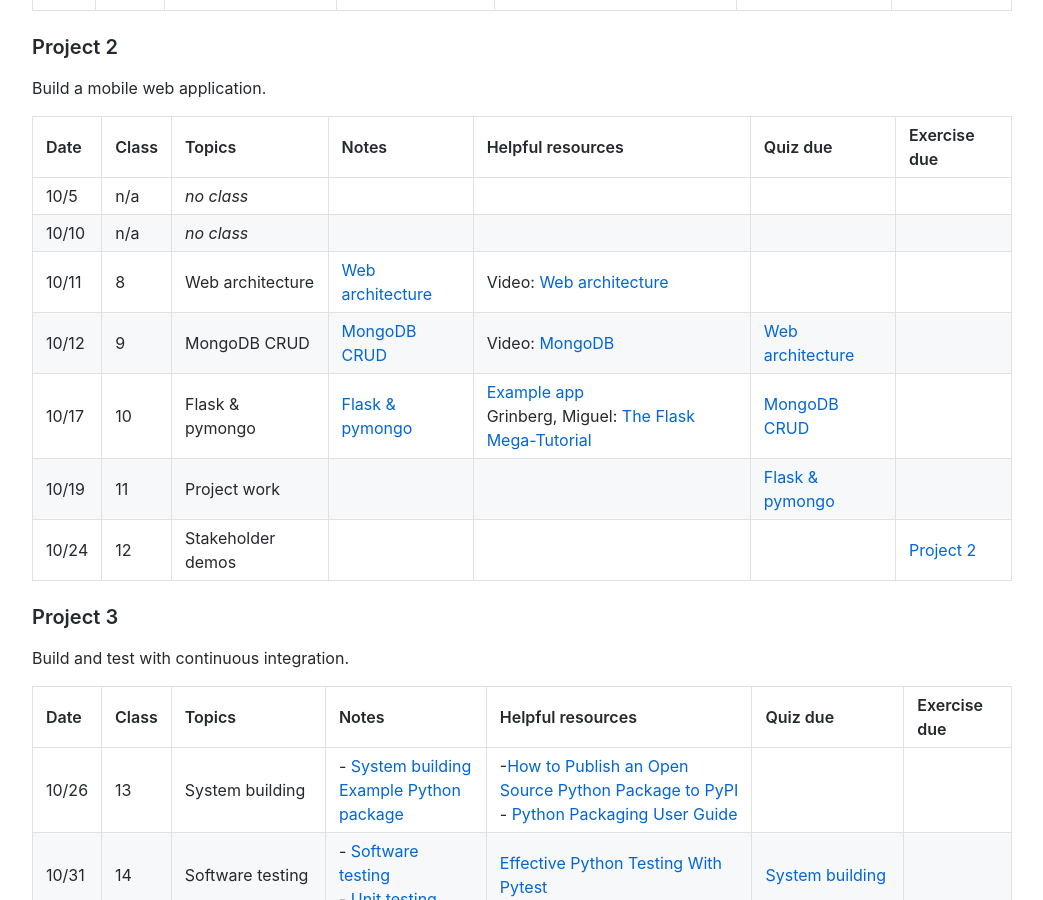
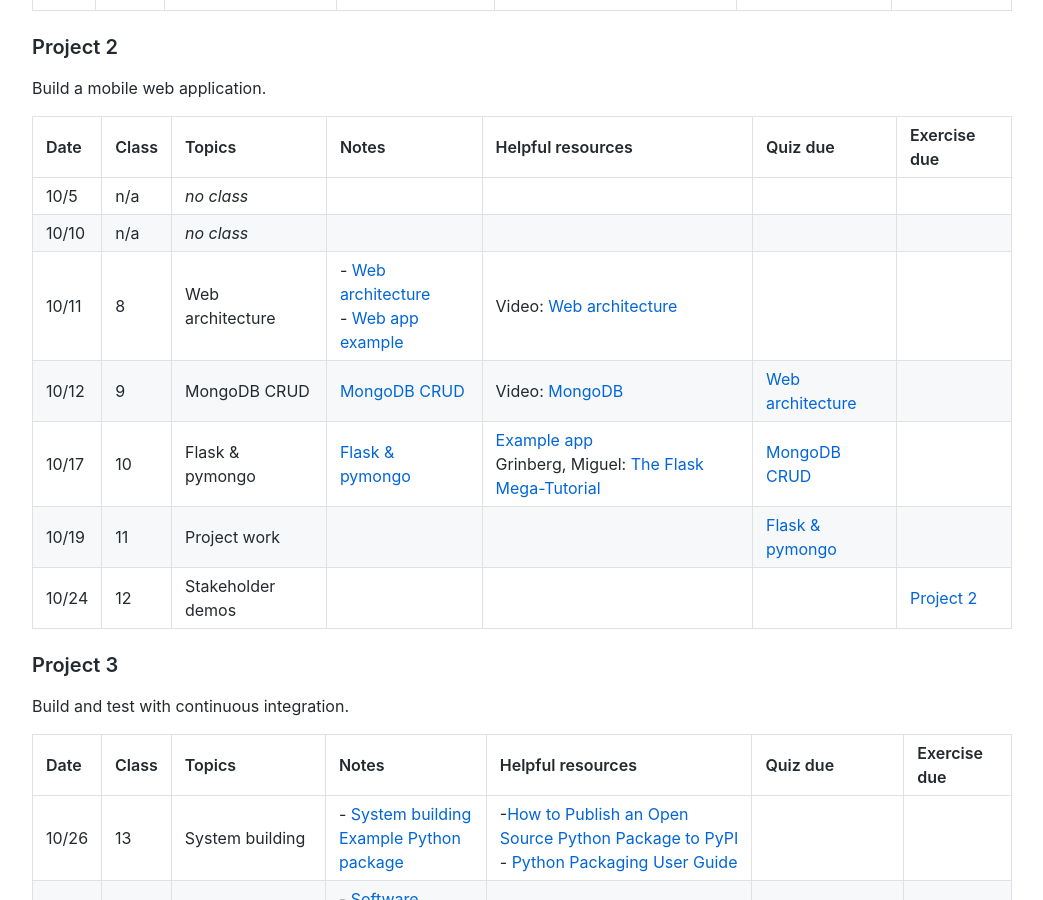
Before and after one commit to nyu-software-engineering/course-materials, a Jekyll site: the page built from content/schedule.md, in a window 1280 px wide and 900 px high, scrolled down 1321 px. Shown: the whole window, without its empty margins (118-1161 px from the left). Built offline with Jekyll 4.4.1, drawn with Linux system fonts in a browser that asks for light colours; comment, search, counter and statistics services are not loaded.

Commit message:
web app example link

```diff
--- a/content/schedule.md
+++ b/content/schedule.md
@@ -36,15 +36,15 @@ Gather requirements, draft a product specification for a mobile application, and
 
 Build a mobile web application.
 
-| Date  | Class | Topics            | Notes                                        | Helpful resources                                                                                                                                                                                                          | Quiz due                                                | Exercise due                                         |
-| :---- | :---- | :---------------- | :------------------------------------------- | :------------------------------------------------------------------------------------------------------------------------------------------------------------------------------------------------------------------------- | :------------------------------------------------------ | :--------------------------------------------------- |
-| 10/5  | n/a   | _no class_        |                                              |                                                                                                                                                                                                                            |                                                         |                                                      |
-| 10/10 | n/a   | _no class_        |                                              |                                                                                                                                                                                                                            |                                                         |                                                      |
-| 10/11 | 8     | Web architecture  | [Web architecture](slides/web-architecture/) | Video: [Web architecture](https://youtu.be/AqzgVlHOAz8)                                                                                                                                                                    |                                                         |                                                      |
-| 10/12 | 9     | MongoDB CRUD      | [MongoDB CRUD](slides/mongodb-crud/)         | Video: [MongoDB](https://youtu.be/nf7kW6Fu_Yk)                                                                                                                                                                             | [Web architecture](https://forms.gle/ApWztCS6Fkh6rNtA9) |                                                      |
-| 10/17 | 10    | Flask & pymongo   | [Flask & pymongo](slides/pymongo-flask/)     | [Example app](https://github.com/nyu-software-engineering/flask-pymongo-web-app-example)<br />Grinberg, Miguel: [The Flask Mega-Tutorial](https://blog.miguelgrinberg.com/post/the-flask-mega-tutorial-part-i-hello-world) | [MongoDB CRUD](https://forms.gle/3NmVKAhYYyE8dvBx7)     |                                                      |
-| 10/19 | 11    | Project work      |                                              |                                                                                                                                                                                                                            | [Flask & pymongo](https://forms.gle/KitqzGtcqsWiz6J47)  |                                                      |
-| 10/24 | 12    | Stakeholder demos |                                              |                                                                                                                                                                                                                            |                                                         | [Project 2](https://classroom.github.com/a/3i4ut50j) |
+| Date  | Class | Topics            | Notes                                                                                                                                              | Helpful resources                                                                                                                                                                                                          | Quiz due                                                | Exercise due                                         |
+| :---- | :---- | :---------------- | :------------------------------------------------------------------------------------------------------------------------------------------------- | :------------------------------------------------------------------------------------------------------------------------------------------------------------------------------------------------------------------------- | :------------------------------------------------------ | :--------------------------------------------------- |
+| 10/5  | n/a   | _no class_        |                                                                                                                                                    |                                                                                                                                                                                                                            |                                                         |                                                      |
+| 10/10 | n/a   | _no class_        |                                                                                                                                                    |                                                                                                                                                                                                                            |                                                         |                                                      |
+| 10/11 | 8     | Web architecture  | - [Web architecture](slides/web-architecture/)<br />- [Web app example](https://github.com/nyu-software-engineering/flask-pymongo-web-app-example) | Video: [Web architecture](https://youtu.be/AqzgVlHOAz8)                                                                                                                                                                    |                                                         |                                                      |
+| 10/12 | 9     | MongoDB CRUD      | [MongoDB CRUD](slides/mongodb-crud/)                                                                                                               | Video: [MongoDB](https://youtu.be/nf7kW6Fu_Yk)                                                                                                                                                                             | [Web architecture](https://forms.gle/ApWztCS6Fkh6rNtA9) |                                                      |
+| 10/17 | 10    | Flask & pymongo   | [Flask & pymongo](slides/pymongo-flask/)                                                                                                           | [Example app](https://github.com/nyu-software-engineering/flask-pymongo-web-app-example)<br />Grinberg, Miguel: [The Flask Mega-Tutorial](https://blog.miguelgrinberg.com/post/the-flask-mega-tutorial-part-i-hello-world) | [MongoDB CRUD](https://forms.gle/3NmVKAhYYyE8dvBx7)     |                                                      |
+| 10/19 | 11    | Project work      |                                                                                                                                                    |                                                                                                                                                                                                                            | [Flask & pymongo](https://forms.gle/KitqzGtcqsWiz6J47)  |                                                      |
+| 10/24 | 12    | Stakeholder demos |                                                                                                                                                    |                                                                                                                                                                                                                            |                                                         | [Project 2](https://classroom.github.com/a/3i4ut50j) |
 
 ### Project 3
 
```
